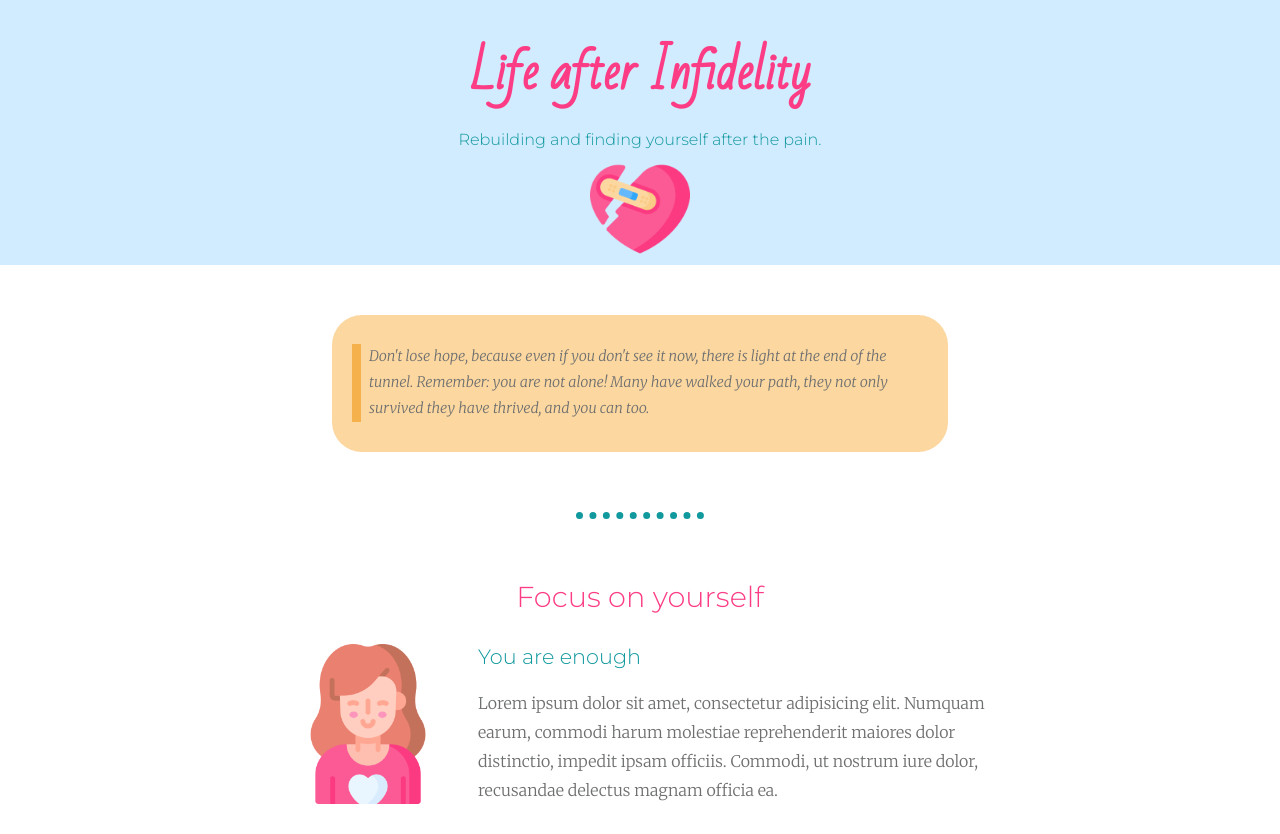
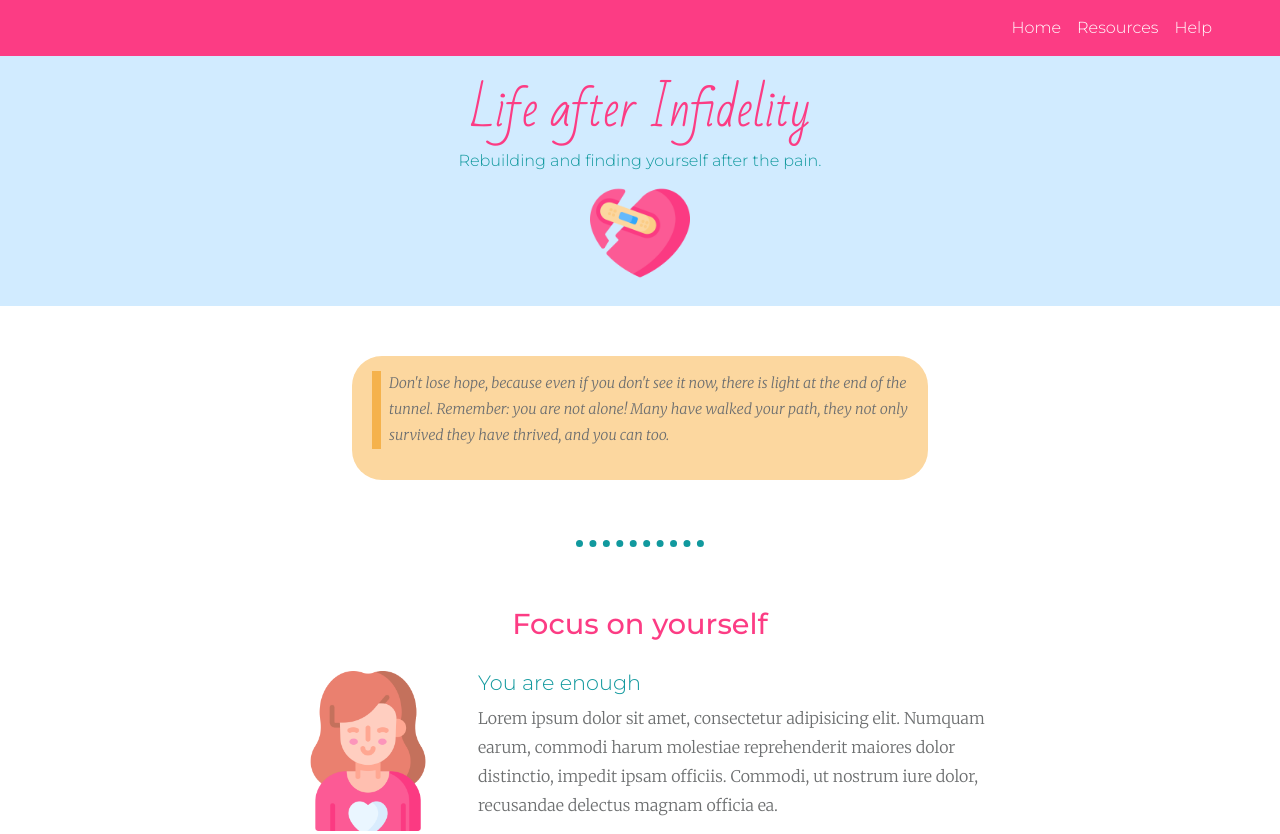
Before and after one commit to biankita/heart, a plain HTML site: page index.html in a window 1280 px wide. Shown: the top 834 px of the page. Drawn offline with nearby package versions, Linux system fonts and the light colour scheme.

Commit message:
Change in navbar ul direction

```diff
--- a/index.html
+++ b/index.html
@@ -3,19 +3,38 @@
 
 <head>
   <meta charset="utf-8">
+  <link href="https://cdn.jsdelivr.net/npm/bootstrap@5.0.0-beta1/dist/css/bootstrap.min.css" rel="stylesheet" integrity="sha384-giJF6kkoqNQ00vy+HMDP7azOuL0xtbfIcaT9wjKHr8RbDVddVHyTfAAsrekwKmP1" crossorigin="anonymous">
   <link rel="stylesheet" href="css/styles.css">
   <link rel="icon" href="images/heartfavicon.ico">
   <link rel="preconnect" href="https://fonts.gstatic.com">
+  <link rel="preconnect" href="https://fonts.gstatic.com">
+  <link href="https://fonts.googleapis.com/css2?family=Montserrat:wght@500&display=swap" rel="stylesheet">
   <link href="https://fonts.googleapis.com/css2?family=Bad+Script&family=Merriweather:ital,wght@0,300;1,300&family=Montserrat:ital,wght@0,100;0,300;0,700;1,500&display=swap" rel="stylesheet">
   <title>Hope</title>
 </head>
 
 <body>
+  <nav class="navbar navbar-expand-lg navbar-light mynavbar">
+    <button class="navbar-toggler custom-toggler" type="button" data-bs-toggle="collapse" data-bs-target="#navbarNav" aria-controls="navbarNav" aria-expanded="false" aria-label="Toggle navigation">
+      <span class="navbar-toggler-icon"></span>
+    </button>
+    <div class="collapse navbar-collapse" id="navbarNav">
+      <ul class="navbar-nav mr-auto">
+        <li class="nav-item"><a class="nav-link" href="#home"> Home</a></li>
+        <li class="nav-item"><a class="nav-link" href="#home"> Resources</a></li>
+        <li class="nav-item"><a class="nav-link" href="#home"> Help</a></li>
+
+      </ul>
+      </<div>
+
+  </nav>
+
   <header>
     <h1>Life after Infidelity</h1>
     <div class="subtitle">Rebuilding and finding yourself after the pain.</div>
     <img src="images/broken-heart.png" alt="broken heart icon">
   </header>
+
 
   <section class="quote">
     <p>Don't lose hope, because even if you don't see it now, there is light at the end of the tunnel.
@@ -47,6 +66,7 @@
   </section>
 
   <hr />
+
   <section>
     <h2>Build Your Support System</h2>
     <div class="care">
@@ -59,12 +79,14 @@
   </section>
 
   <hr />
+
   <footer>
     <p>
       Icons made by <a href="https://www.freepik.com" title="Freepik">Freepik</a> from <a href="https://www.flaticon.com/" title="Flaticon">www.flaticon.com</a>
     </p>
   </footer>
 
+  <script src="https://cdn.jsdelivr.net/npm/bootstrap@5.0.0-beta1/dist/js/bootstrap.bundle.min.js" integrity="sha384-ygbV9kiqUc6oa4msXn9868pTtWMgiQaeYH7/t7LECLbyPA2x65Kgf80OJFdroafW" crossorigin="anonymous"></script>
 </body>
 
 </html>
```
Lines whose indentation alone changed are shown as unchanged.
